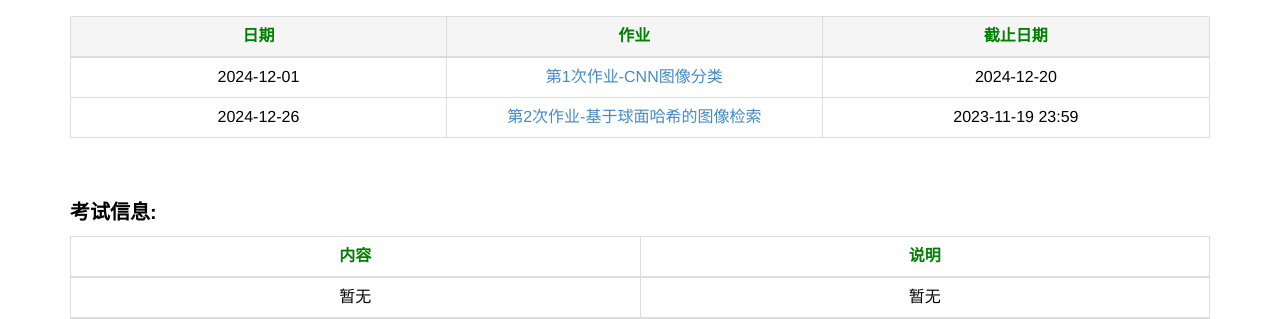
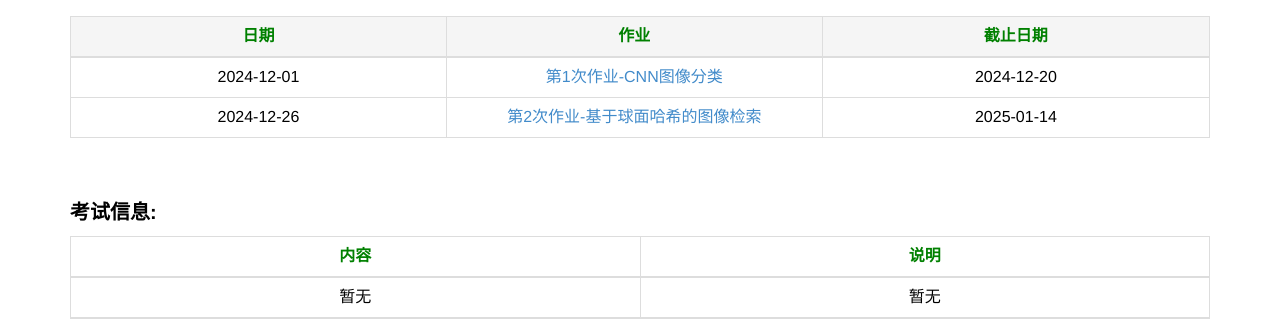
Before and after one commit to ustc-dia/ustc-dia.github.io, a Jekyll site: the page index.html, which Jekyll copies as it is, in a window 1280 px wide and 900 px high, scrolled down 1353 px. Shown: the part 342-661 px from the top of the window. Built offline with Jekyll 4.4.1, drawn with Linux system fonts in a browser that asks for light colours.

Commit message:
Update index.html for second homework deadline.

```diff
--- a/index.html
+++ b/index.html
@@ -267,7 +267,7 @@
                 <tr>
                     <td>2024-12-26</td>
                     <td><a href="./homework_2024_autumn/DIA第2次作业-2024秋.pptx" target="_blank">第2次作业-基于球面哈希的图像检索</a></td>
-                    <td>2023-11-19 23:59</td>
+                    <td>2025-01-14</td>
                 </tr>
                 <!-- <tr>
                     <td>2024-06-11</td>
```
